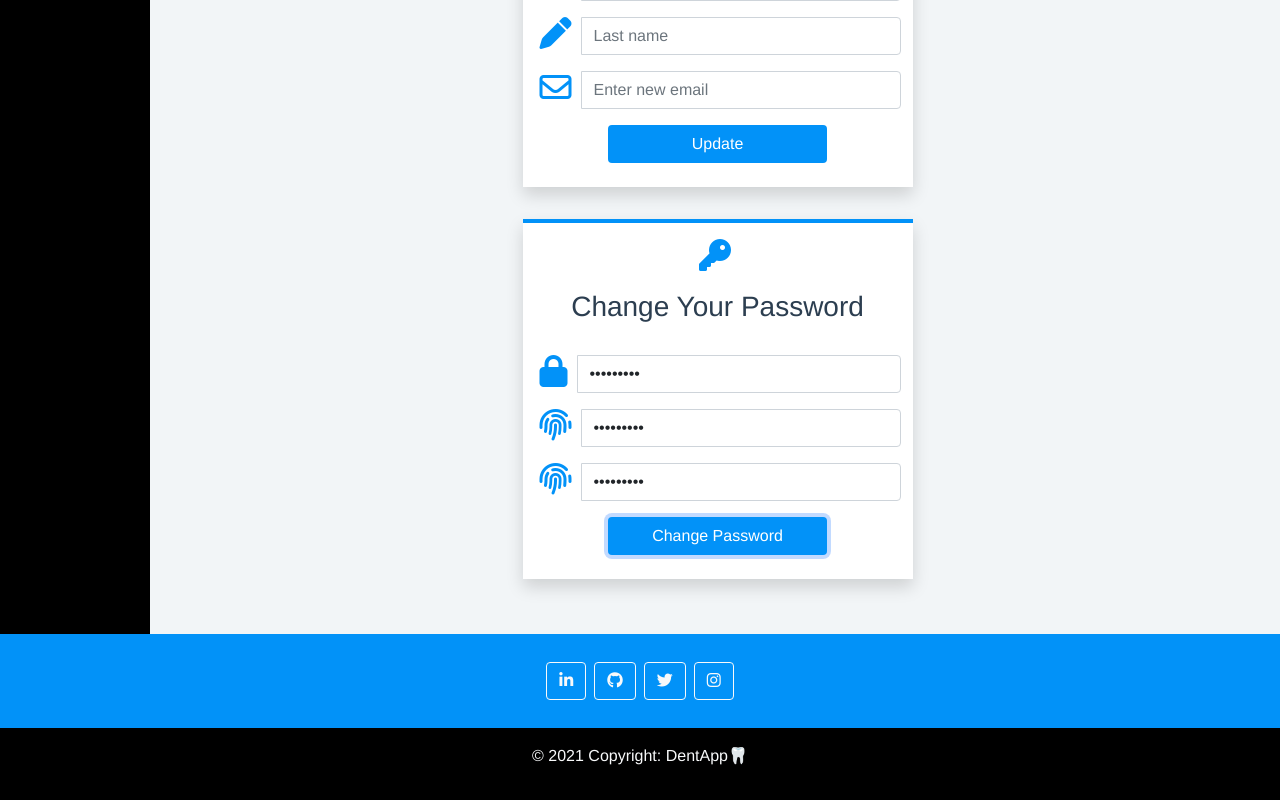
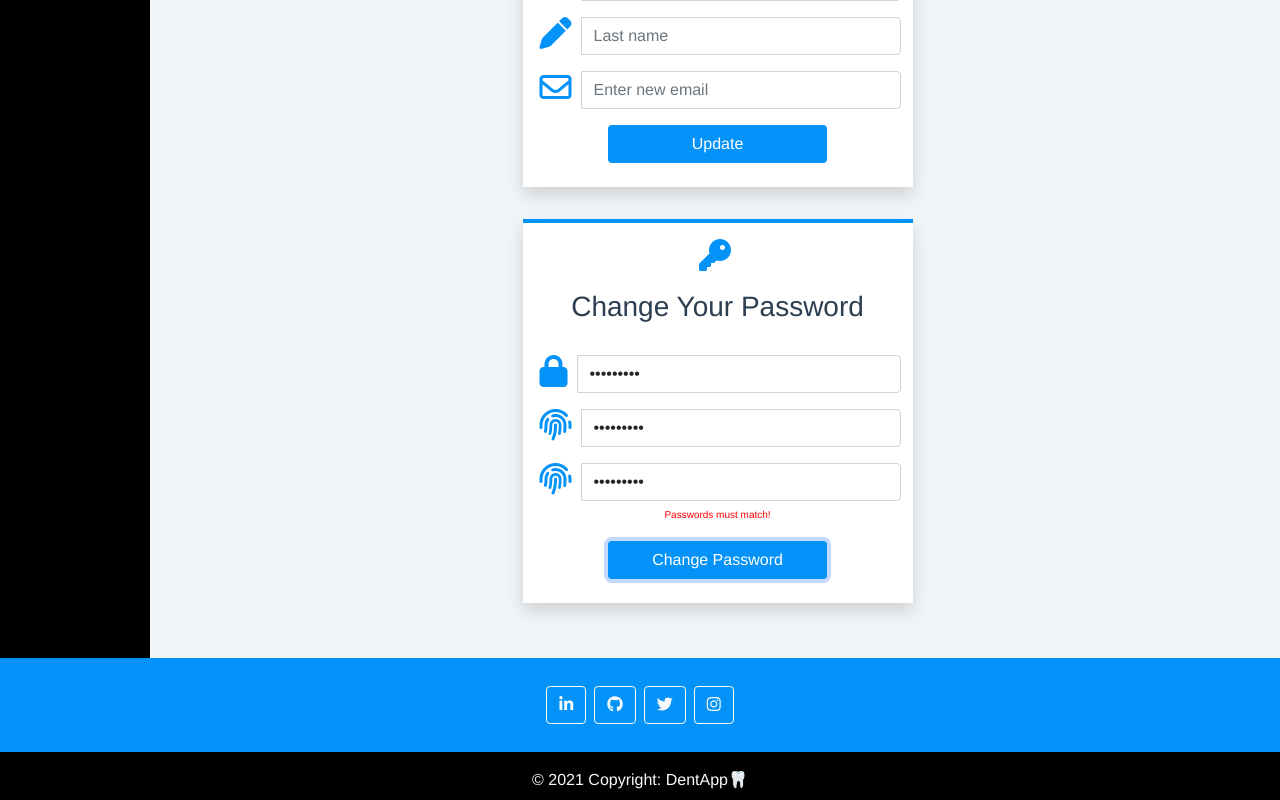
Before and after one commit to ibobev/dent-appointment-system, a Vue app in the folder client/: page /dentist/profile in a window 1280 px wide. Both pictures are taken after typing "Sample123", "Sample123", "Sample123" into the empty fields and a click on the button "Change Password". Shown: the part 1115-1915 px from the top of the page. Built offline with nearby package versions, Linux system fonts and the light colour scheme; no server answers.

Commit message:
Change password form front-end validation

```diff
--- a/client/src/components/ChangePassword.vue
+++ b/client/src/components/ChangePassword.vue
@@ -1,7 +1,20 @@
 <template>
-  <div id="change-pass" class="container mt-3 mb-3 shadow pt-2 pb-3 text-center">
+  <div
+    id="change-pass"
+    class="container mt-3 mb-3 shadow pt-2 pb-3 text-center"
+  >
     <i class="fas fa-key fa-2x mt-2"></i>
     <h3 class="mt-3 mb-4">Change Your Password</h3>
+    <div class="row mt-4" v-if="state.error">
+      <div class="col-12">
+        <div class="alert alert-danger">{{ state.error }}</div>
+      </div>
+    </div>
+    <div class="row mt-4" v-if="state.success">
+      <div class="col-12">
+        <div class="alert alert-success" role="alert">{{ state.success }}</div>
+      </div>
+    </div>
     <form @submit.prevent="onChangePasswordSubmit">
       <div class="form-group mx-auto">
         <div class="input-group mt-2">
@@ -11,9 +24,12 @@
             class="form-control mt-2"
             id="current-password"
             placeholder="Current Password"
+            v-model="state.pass.oldPass"
           />
         </div>
-        <span></span>
+        <span v-if="v$.pass.oldPass.$error">{{
+          v$.pass.oldPass.$errors[0].$message
+        }}</span>
       </div>
 
       <div class="form-group mx-auto">
@@ -24,9 +40,12 @@
             class="form-control mt-2"
             id="new-password"
             placeholder="New Password"
+            v-model="state.pass.newPass"
           />
         </div>
-        <span></span>
+        <span v-if="v$.pass.newPass.$error">{{
+          v$.pass.newPass.$errors[0].$message
+        }}</span>
       </div>
 
       <div class="form-group mx-auto">
@@ -37,9 +56,12 @@
             class="form-control mt-2"
             id="confirm-password"
             placeholder="Confirm Password"
+            v-model="state.pass.confirmPass"
           />
         </div>
-        <span></span>
+        <span v-if="v$.pass.confirmPass.$error">{{
+          v$.pass.confirmPass.$errors[0].$message
+        }}</span>
       </div>
       <button type="submit" class="btn mt-3 mb-2">Change Password</button>
     </form>
@@ -70,32 +92,115 @@ button {
   width: 60%;
 }
 
-@media only screen and (max-width: 450px){
-  #change-pass{
+span {
+  color: red;
+  text-align: center;
+  font-size: 10px;
+}
+
+@media only screen and (max-width: 450px) {
+  #change-pass {
     width: 320px;
   }
-  .fas{
-    font-size:18px;
+  .fas {
+    font-size: 18px;
   }
-  .far{
-    font-size:18px;
+  .far {
+    font-size: 18px;
   }
-  input{
-    height:33px;
+  input {
+    height: 33px;
   }
-  h3{
-    font-size:16px;
+  h3 {
+    font-size: 16px;
   }
 
-  p{
-    font-size:12px;
+  p {
+    font-size: 12px;
   }
 }
-
 </style>
 
 <script>
+import axios from "axios";
+import useValidate from "@vuelidate/core";
+import { helpers, minLength, sameAs, required } from "@vuelidate/validators";
+import { reactive, computed } from "vue";
 export default {
   name: "ChangePassword",
+  setup() {
+    const state = reactive({
+      error: "",
+      success: "",
+      pass: {
+        oldPass: "",
+        newPass: "",
+        confirmPass: "",
+      },
+    });
+    const rules = computed(() => {
+      return {
+        pass: {
+          oldPass: {
+            required: helpers.withMessage(
+              "Old password is required!",
+              required
+            ),
+          },
+          newPass: {
+            minLength: helpers.withMessage(
+              "Password must be at least 5 characters!",
+              minLength(5)
+            ),
+            required: helpers.withMessage(
+              "New password input is required!",
+              required
+            ),
+          },
+          confirmPass: {
+            minLength: helpers.withMessage(
+              "Password must be at least 5 characters!",
+              minLength(5)
+            ),
+            required: helpers.withMessage(
+              "Confirm password input is required!",
+              required
+            ),
+            sameAs: helpers.withMessage(
+              "Passwords must match!",
+              sameAs(state.newPass)
+            ),
+          },
+        },
+      };
+    });
+    const v$ = useValidate(rules, state);
+    return {
+      state,
+      v$,
+    };
+  },
+  methods: {
+    onChangePasswordSubmit() {
+      this.v$.$validate();
+      if (!this.v$.$error) {
+        axios.put("/api/v1/accounts/change-password", this.state.pass).then(
+          (res) => {
+            this.state.success = res.data.statusmsg;
+          },
+          (error) => {
+            if (error.response) {
+              console.log(error.response);
+              this.state.error = error.response.data.statusmsg;
+            } else if (error.request) {
+              console.log(error.request);
+            } else {
+              console.log(error);
+            }
+          }
+        );
+      }
+    },
+  },
 };
 </script>
```
